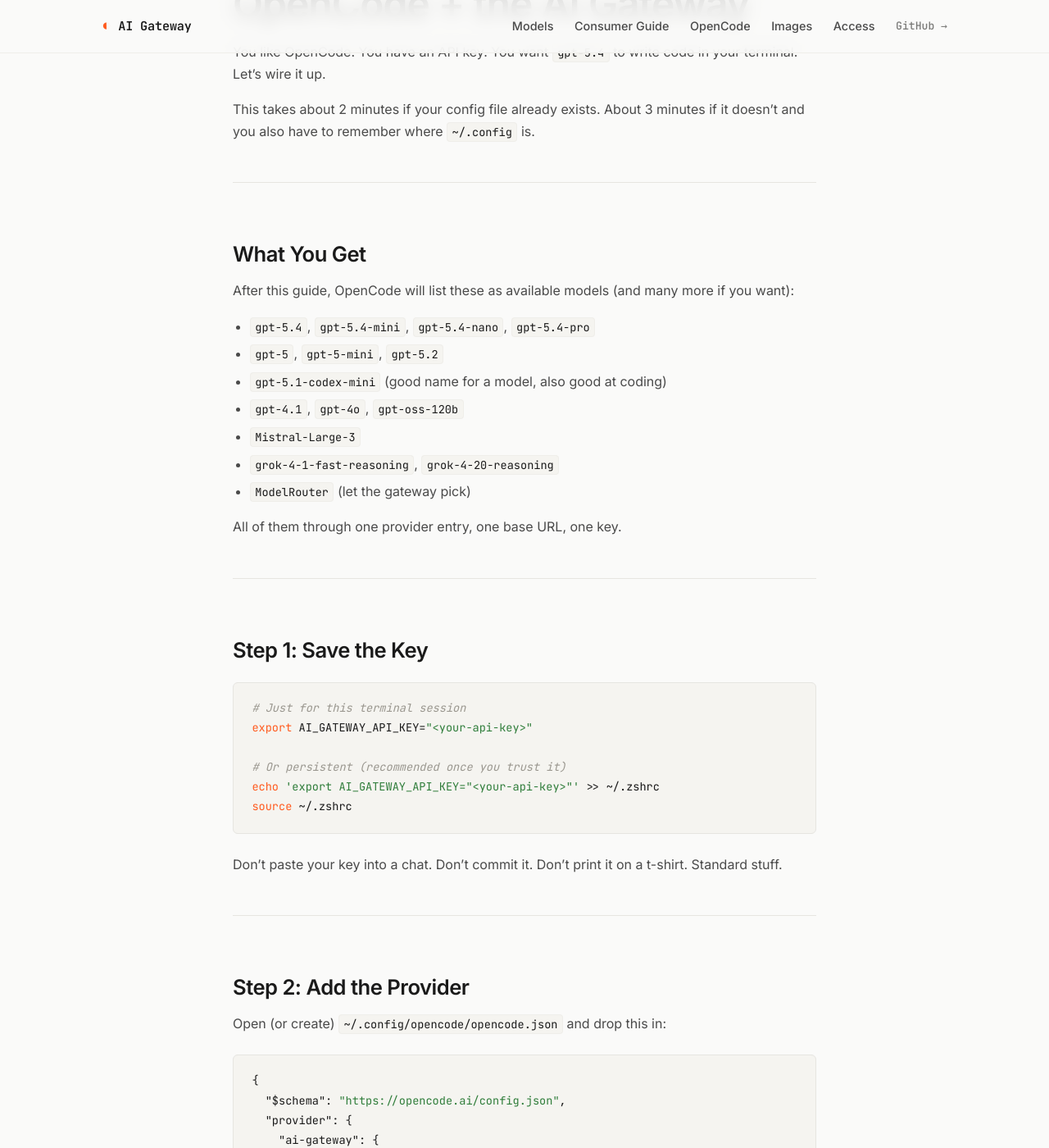
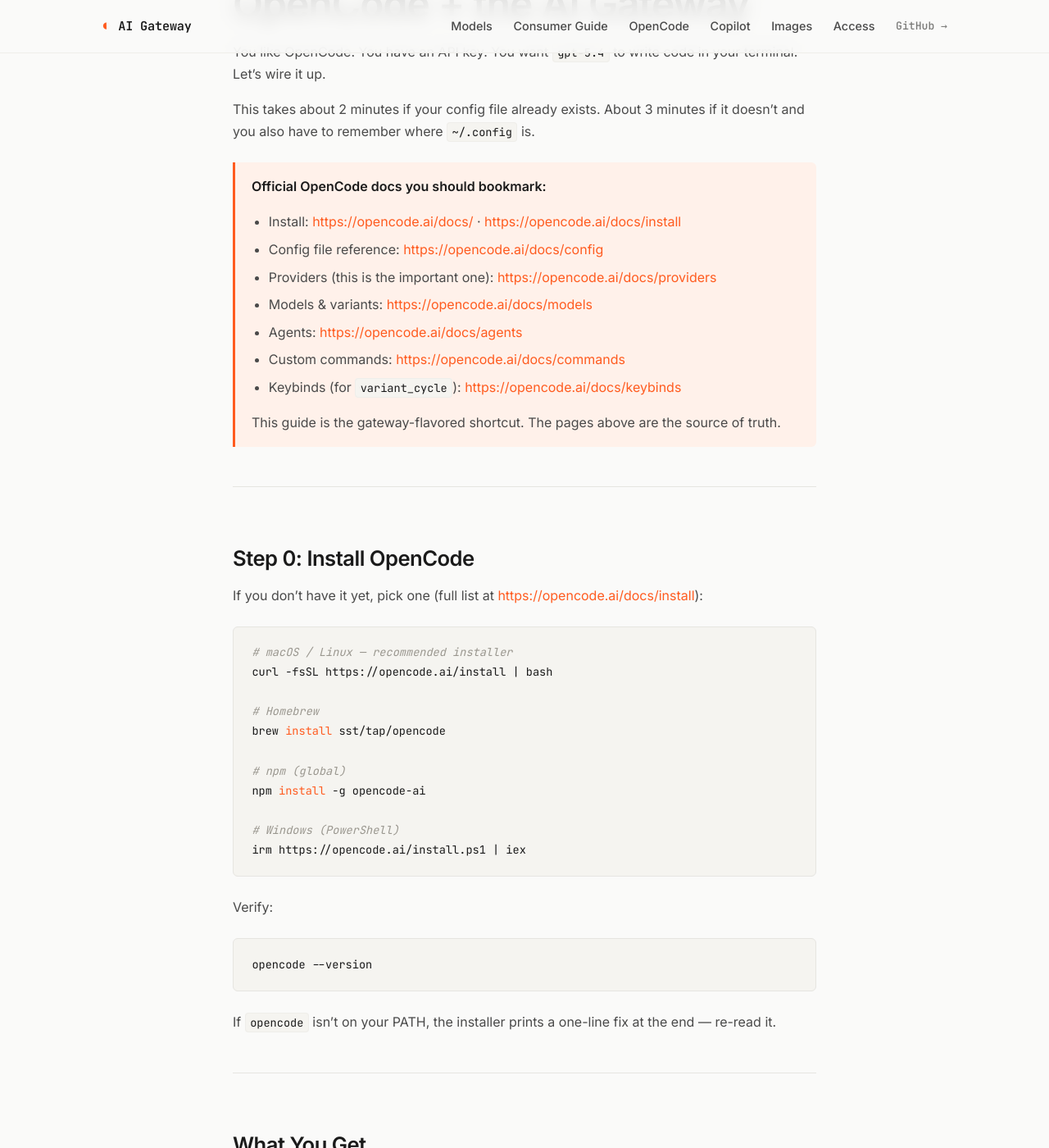
Before and after one commit to Nepomuceno/foundry_instructions, a Jekyll site: the page built from opencode.md, in a window 1280 px wide and 1400 px high, scrolled down 437 px. Shown: the whole window at 82% size. Built offline with Jekyll 4.4.1, drawn with Linux system fonts in a browser that asks for light colours; some of the changed text lies outside the part shown.

Commit message:
Add GitHub Copilot BYOK guide and expand OpenCode docs with upstream sources

````diff
--- a/OPENCODE_INTEGRATION.md
+++ b/OPENCODE_INTEGRATION.md
@@ -3,6 +3,45 @@
 You like OpenCode. You have an API key. You want `gpt-5.4` to write code in your terminal. Let's wire it up.
 
 This takes about 2 minutes if your config file already exists. About 3 minutes if it doesn't and you also have to remember where `~/.config` is.
+
+> **Official OpenCode docs you should bookmark:**
+> - Install: <https://opencode.ai/docs/> · <https://opencode.ai/docs/install>
+> - Config file reference: <https://opencode.ai/docs/config>
+> - Providers (this is the important one): <https://opencode.ai/docs/providers>
+> - Models & variants: <https://opencode.ai/docs/models>
+> - Agents: <https://opencode.ai/docs/agents>
+> - Custom commands: <https://opencode.ai/docs/commands>
+> - Keybinds (for `variant_cycle`): <https://opencode.ai/docs/keybinds>
+>
+> This guide is the gateway-flavored shortcut. The pages above are the source of truth.
+
+---
+
+## Step 0: Install OpenCode
+
+If you don't have it yet, pick one (full list at <https://opencode.ai/docs/install>):
+
+```bash
+# macOS / Linux — recommended installer
+curl -fsSL https://opencode.ai/install | bash
+
+# Homebrew
+brew install sst/tap/opencode
+
+# npm (global)
+npm install -g opencode-ai
+
+# Windows (PowerShell)
+irm https://opencode.ai/install.ps1 | iex
+```
+
+Verify:
+
+```bash
+opencode --version
+```
+
+If `opencode` isn't on your PATH, the installer prints a one-line fix at the end — re-read it.
 
 ---
 
@@ -40,6 +79,8 @@
 ## Step 2: Add the Provider
 
 Open (or create) `~/.config/opencode/opencode.json` and drop this in:
+
+> Config file locations and the full schema live in the official docs: <https://opencode.ai/docs/config>. Provider shape (`npm`, `options`, `models`) is documented at <https://opencode.ai/docs/providers>.
 
 ```json
 {
@@ -130,6 +171,8 @@
 
 GPT-5-family models support different reasoning effort levels. Expose them as OpenCode variants and cycle with one keypress:
 
+> Variants reference: <https://opencode.ai/docs/models#variants>. Keybinds (incl. `variant_cycle`): <https://opencode.ai/docs/keybinds>.
+
 ```jsonc
 {
   "$schema": "https://opencode.ai/config.json",
@@ -163,6 +206,8 @@
 ## Specialized Agents
 
 OpenCode lets you wire different agents to different models. Plan with the smart slow one, build with the fast one:
+
+> Agent config and the full tool-permission matrix: <https://opencode.ai/docs/agents>.
 
 ```jsonc
 {
@@ -208,6 +253,8 @@
 ## Bonus: Image / Video / Audio From OpenCode
 
 OpenCode is mostly about text and tools. For images, video, and TTS, the cleanest move is to expose a custom command that calls the gateway via `bash`. Example:
+
+> Custom commands reference: <https://opencode.ai/docs/commands>.
 
 ```jsonc
 {
@@ -262,7 +309,24 @@
 
 ## See Also
 
+**In this repo:**
+
 - [README](README.md) — entrance + architecture diagrams
 - [`AI_GATEWAY_CONSUMER_GUIDE.md`](AI_GATEWAY_CONSUMER_GUIDE.md) — raw curl examples for everything
 - [`IMAGE_MODEL_USAGE.md`](IMAGE_MODEL_USAGE.md) — image-specific reference
-- OpenCode docs: <https://opencode.ai/docs/providers>, <https://opencode.ai/docs/models>, <https://opencode.ai/docs/config>
+- [`GITHUB_COPILOT_INTEGRATION.md`](GITHUB_COPILOT_INTEGRATION.md) — same gateway, but for GitHub Copilot Chat
+
+**Official OpenCode documentation:**
+
+- Home & install: <https://opencode.ai/docs/>
+- Config schema: <https://opencode.ai/docs/config>
+- Providers: <https://opencode.ai/docs/providers>
+- Models & variants: <https://opencode.ai/docs/models>
+- Agents: <https://opencode.ai/docs/agents>
+- Custom commands: <https://opencode.ai/docs/commands>
+- Keybinds: <https://opencode.ai/docs/keybinds>
+- GitHub repo (source / issues): <https://github.com/sst/opencode>
+
+**Upstream SDK this guide relies on:**
+
+- `@ai-sdk/openai-compatible` — the Vercel AI SDK provider OpenCode uses to talk to OpenAI-shaped APIs: <https://ai-sdk.dev/providers/openai-compatible-providers>
--- a/_config.yml
+++ b/_config.yml
@@ -17,6 +17,7 @@
   - AZURE_AI_FOUNDRY_ACCESS.md
   - IMAGE_MODEL_USAGE.md
   - OPENCODE_INTEGRATION.md
+  - GITHUB_COPILOT_INTEGRATION.md
   - LICENSE
   - hero.png
   - Gemfile
--- a/_layouts/default.html
+++ b/_layouts/default.html
@@ -24,6 +24,7 @@
         <a href="{{ '/models/' | relative_url }}">Models</a>
         <a href="{{ '/consumer-guide/' | relative_url }}">Consumer Guide</a>
         <a href="{{ '/opencode/' | relative_url }}">OpenCode</a>
+        <a href="{{ '/copilot/' | relative_url }}">Copilot</a>
         <a href="{{ '/images/' | relative_url }}">Images</a>
         <a href="{{ '/access/' | relative_url }}">Access</a>
         <a class="ghost" href="https://github.com/Nepomuceno/foundry_instructions" target="_blank" rel="noopener">GitHub →</a>
--- a/index.html
+++ b/index.html
@@ -55,6 +55,12 @@
         <p class="card-desc">Drop the gateway into OpenCode. Variants, agents, project configs, common errors.</p>
         <span class="card-arrow">read →</span>
       </a>
+      <a class="card" href="{{ '/copilot/' | relative_url }}">
+        <span class="card-num">03 / GitHub Copilot</span>
+        <h3 class="card-title">BYOK into Copilot Chat</h3>
+        <p class="card-desc">Add the gateway as a custom provider in VS Code, JetBrains, and friends. Same key, Copilot UI.</p>
+        <span class="card-arrow">read →</span>
+      </a>
       <a class="card" href="{{ '/images/' | relative_url }}">
         <span class="card-num">03 / Image Models</span>
         <h3 class="card-title">Pixel-pushing reference</h3>
````
Also changed, not shown: GITHUB_COPILOT_INTEGRATION.md (added, +215 -0 lines), copilot.md (added, +18 -0 lines), README.md.
